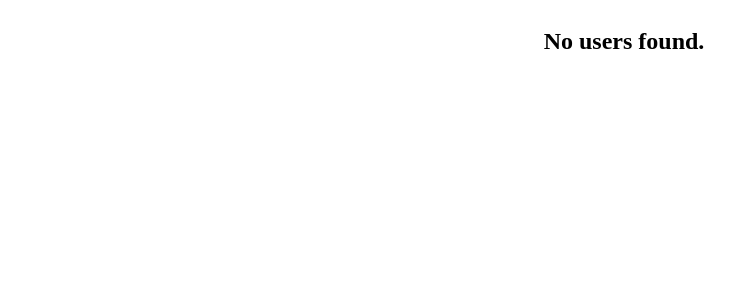
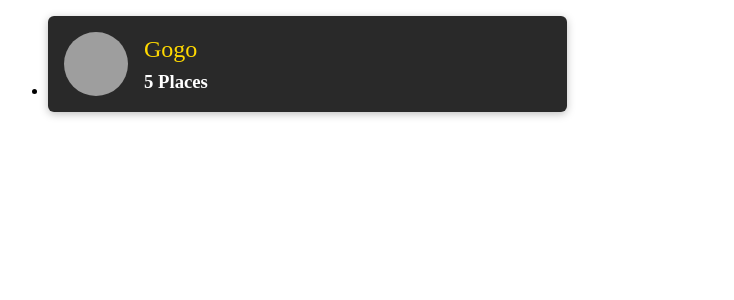
Before and after one commit to GeorgiGeorgiev7/YourPlace, a React (Create React App) app: page / in a window 1280 px wide. Shown: the top 300 px of the page, without its empty margins (16-750 px from the left). Built offline with nearby package versions, Linux system fonts and the light colour scheme; grey boxes are pictures that could not be loaded.

Commit message:
Create User components and card

```diff
--- /dev/null
+++ b/src/common/components/UIElements/Avatar/Avatar.js
@@ -0,0 +1,17 @@
+import React from 'react';
+
+import styles from './Avatar.module.css';
+
+const Avatar = (props) => {
+  return (
+    <div className={`${styles.avatar} + ${styles[props.className]}`} style={props.style}>
+      <img
+        src={props.image}
+        alt={props.alt}
+        style={{ width: props.width, height: props.width }}
+      />
+    </div>
+  );
+};
+
+export default Avatar;
--- /dev/null
+++ b/src/common/components/UIElements/Avatar/Avatar.module.css
@@ -0,0 +1,15 @@
+.avatar {
+  width: 100%;
+  height: 100%;
+  display: flex;
+  justify-content: center;
+  align-items: center;
+}
+
+.avatar img {
+  display: block;
+  border-radius: 50%;
+  width: 100%;
+  height: 100%;
+  object-fit: cover;
+}
--- /dev/null
+++ b/src/common/components/UIElements/Card/Card.js
@@ -0,0 +1,12 @@
+import styles from './Card.module.css';
+
+
+const Card = props => {
+  return (
+    <div className={`${styles.card} ${styles[props.className]}`} style={props.style}>
+      {props.children}
+    </div>
+  );
+};
+
+export default Card;
--- /dev/null
+++ b/src/common/components/UIElements/Card/Card.module.css
@@ -0,0 +1,7 @@
+.card {
+  margin: 0;
+  box-shadow: 0 2px 8px rgba(0, 0, 0, 0.26);
+  border-radius: 6px;
+  overflow: hidden;
+  background: white;
+}
--- a/src/users/components/UserItem/UserItem.js
+++ b/src/users/components/UserItem/UserItem.js
@@ -1,10 +1,30 @@
 import style from './UserItem.module.css';
+import { Link } from 'react-router-dom';
 
+import Avatar from '../../../common/components/UIElements/Avatar/Avatar';
+import Card from '../../../common/components/UIElements/Card/Card';
 
 const UserItem = ({
-    user
+  user
 }) => {
-
+  return (
+    <li className={style['user-item']}>
+      <Card className={style['user-item__content']}>
+        <Link to={`/${user.id}/places`}>
+          <div className={style['user-item__image']}>
+            <Avatar image={user.img} alt={user.name} />
+          </div>
+          <div className={style['user-item__info']}>
+            <h2>{user.name}</h2>
+            <h3>
+              {user.placeCount}
+              {user.placeCount === 1 ? ' Place' : ' Places'}
+            </h3>
+          </div>
+        </Link>
+      </Card>
+    </li>
+  );
 };
 
 export default UserItem;
--- a/src/users/components/UserItem/UserItem.module.css
+++ b/src/users/components/UserItem/UserItem.module.css
@@ -0,0 +1,49 @@
+.user-item {
+  margin: 1rem;
+  width: calc(45% - 2rem);
+  min-width: 17.5rem;
+}
+
+.user-item a {
+  display: flex;
+  align-items: center;
+  width: 100%;
+  height: 100%;
+  text-decoration: none;
+  padding: 1rem;
+  color: white;
+  background: #292929;
+}
+
+.user-item a:hover,
+.user-item a:active {
+  background: #ffd900;
+}
+
+.user-item__content {
+  padding: 0;
+}
+
+.user-item__image {
+  width: 4rem;
+  height: 4rem;
+  margin-right: 1rem;
+}
+
+.user-item__info h2 {
+  font-size: 1.5rem;
+  margin: 0 0 0.5rem 0;
+  font-weight: normal;
+  color: #ffd900;
+}
+
+.user-item:hover h2,
+.user-item:active h2,
+.user-item:hover h3,
+.user-item:active h3 {
+  color: #292929;
+}
+
+.user-item__info h3 {
+  margin: 0;
+}
--- a/src/users/components/UsersList/UsersList.js
+++ b/src/users/components/UsersList/UsersList.js
@@ -1,4 +1,4 @@
-import style from './UsersList.module.css';
+import styles from './UsersList.module.css';
 import UserItem from '../UserItem/UserItem';
 
 const UsersList = ({
@@ -6,14 +6,14 @@ const UsersList = ({
 }) => {
     if (items.length === 0) {
         return (
-            <div className={style.center}>
+            <div className={styles.center}>
                 <h2>No users found.</h2>
             </div>
         );
     }
 
     return (
-        <ul>
+        <ul className='users-list'>
             {items.map(user =>
                 <UserItem key={user.id} user={user} />)}
         </ul>
--- a/src/users/components/UsersList/UsersList.module.css
+++ b/src/users/components/UsersList/UsersList.module.css
@@ -1,6 +1,10 @@
-.center {
-    text-align: center;
+.users-list {
+    list-style: none;
+    margin: 0 auto;
+    padding: 0;
+    width: 90%;
+    max-width: 50rem;
     display: flex;
     justify-content: center;
-    align-items: center;
+    flex-wrap: wrap;
 }
--- a/src/users/pages/Users.js
+++ b/src/users/pages/Users.js
@@ -2,7 +2,14 @@ import UsersList from "../components/UsersList/UsersList";
 
 
 const Users = () => {
-    const USERS = [];
+    const USERS = [
+        {
+            id: 1,
+            name: 'Gogo',
+            img: 'https://scontent-otp1-1.xx.fbcdn.net/v/t39.30808-6/240863747_2732935983595447_1828249937804235462_n.jpg?_nc_cat=110&ccb=1-5&_nc_sid=09cbfe&_nc_ohc=GPLs_w3mp38AX933buS&_nc_ht=scontent-otp1-1.xx&oh=00_AT9piO08pQGs52SUPXSScoBiuhFtXkW--S4v27ZQ2nTcJw&oe=62076372',
+            placeCount: 5
+        }
+    ];
 
     return <UsersList items={USERS} />;
 };
```
